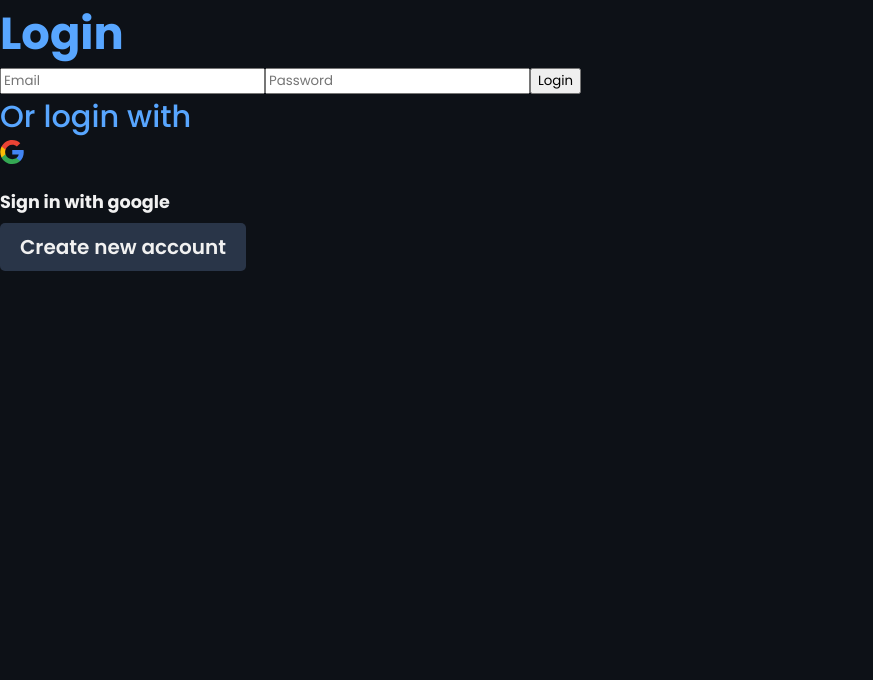
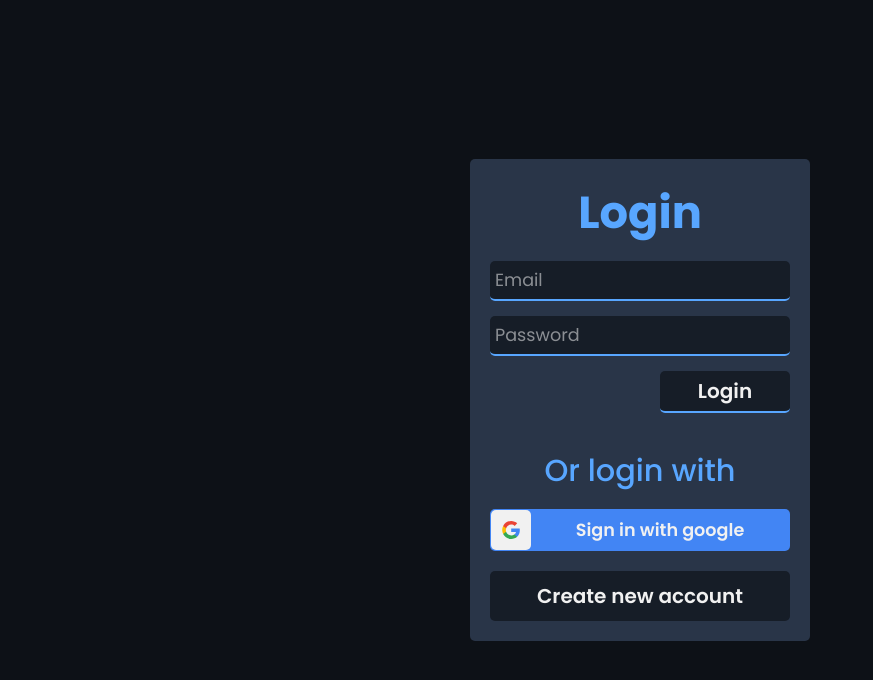
Before and after one commit to JuanWebDeveloper/Virtual-Note-Diary, a React (Create React App) app: page /auth/login in a window 1280 px wide. Shown: the top 680 px of the page, without its empty margins (0-873 px from the left). Built offline with nearby package versions, Linux system fonts and the light colour scheme.

Commit message:
Styles: LoginView component styles

```diff
--- /dev/null
+++ b/src/assets/styles/components/_auth.scss
@@ -0,0 +1,111 @@
+// LoginView and RegisterView Component Styles
+.auth__login-main {
+	align-items: center;
+	display: flex;
+	height: 100vh;
+	justify-content: center;
+	margin: 0;
+	width: 100vw;
+}
+
+.auth__login-main-content {
+	background: $background_color_secondary;
+	border-radius: 5px;
+	padding: 20px;
+
+	.auth__form {
+		display: flex;
+		flex-direction: column;
+		margin-top: 15px;
+
+		.auth__form-input {
+			background-color: $background_color_third;
+			border: none;
+			border-bottom: 2px solid $title_color;
+			border-radius: 5px;
+			color: $text_color;
+			font-size: $font_size_text;
+			height: 40px;
+			margin-bottom: 15px;
+			padding: 0 5px;
+			width: 300px;
+
+			&::placeholder {
+				color: lighten($text_color, 50);
+				opacity: 0.5;
+			}
+
+			&:focus {
+				outline: none;
+			}
+		}
+
+		.auth__form-button {
+			background-color: $background_color_third;
+			border: none;
+			border-bottom: 2px solid $title_color;
+			border-radius: 5px;
+			color: $text_color;
+			cursor: pointer;
+			font-size: $font_size_button;
+			font-weight: $font_weight_button;
+			left: calc(100% - 130px);
+			margin-bottom: 15px;
+			position: relative;
+			padding: 5px 0;
+			transition: $transition;
+			width: 130px;
+
+			&:hover {
+				background-color: lighten($background_color_third, 5);
+				transform: scale(1.1);
+			}
+		}
+	}
+}
+
+.auth__social-networks {
+	align-items: center;
+	display: flex;
+	flex-direction: column;
+	justify-content: center;
+	padding: 20px 0;
+	width: 100%;
+
+	.auth__google-button {
+		background-color: $background_google_button;
+		border-radius: 5px;
+		cursor: pointer;
+		height: 42px;
+		margin-top: 15px;
+		transition: box-shadow 0.3s ease;
+		width: 100%;
+
+		.auth__google-logo {
+			background-color: $text_color;
+			border-radius: 5px;
+			height: 40px;
+			margin-top: 1px;
+			margin-left: 1px;
+			position: absolute;
+			width: 40px;
+
+			img {
+				height: 18px;
+				margin-top: 11px;
+				margin-left: 11px;
+				position: absolute;
+				width: 18px;
+			}
+		}
+
+		.auth__google-button-text {
+			color: $text_color;
+			font-size: $font_size_text;
+			font-weight: $font_weight_button;
+			margin-top: 8px;
+			padding-left: 40px;
+			text-align: center;
+		}
+	}
+}
--- a/src/assets/styles/defaults/_globals.scss
+++ b/src/assets/styles/defaults/_globals.scss
@@ -16,6 +16,7 @@ body {
 	font-size: $font_size_title;
 	font-weight: $font_weight_title;
 	margin: 0;
+	text-align: center;
 }
 
 .sub-title {
@@ -37,17 +38,18 @@ p {
 }
 
 .button {
-	background-color: $background_color_secondary;
+	background-color: $background_color_third;
 	border-radius: 5px;
 	color: $text_color;
 	font-size: $font_size_button;
 	font-weight: $font_weight_button;
 	padding: 10px 20px;
+	text-align: center;
 	text-decoration: none;
 	transition: $transition;
 
 	&:hover {
-		background-color: lighten($background_color_secondary, 15);
+		background-color: lighten($background_color_third, 5);
 		transform: scale(1.1);
 	}
 }
--- a/src/assets/styles/defaults/_settings.scss
+++ b/src/assets/styles/defaults/_settings.scss
@@ -4,6 +4,8 @@
 // Background Colors
 $background_color_primary: #0d1117;
 $background_color_secondary: lighten($background_color_primary, 15);
+$background_color_third: darken($background_color_secondary, 10);
+$background_google_button: #4285f4;
 
 // Text Colors
 $title_color: #58a6ff;
--- a/src/assets/styles/styles.scss
+++ b/src/assets/styles/styles.scss
@@ -4,3 +4,4 @@
 
 // Components Styles
 @import './components/home';
+@import './components/auth';
--- a/src/components/auth/LoginView.js
+++ b/src/components/auth/LoginView.js
@@ -7,7 +7,7 @@ export const LoginView = () => {
 		<div className='auth__login-main'>
 			<div className='auth__login-main-content'>
 				<h2 className='title'>Login</h2>
-				<form>
+				<form className='auth__form'>
 					<input type='text' name='email' placeholder='Email' className='auth__form-input' autoComplete='off' />
 					<input type='password' name='password' placeholder='Password' className='auth__form-input' />
 					<button className='auth__form-button'>Login</button>
@@ -18,9 +18,7 @@ export const LoginView = () => {
 							<div className='auth__google-logo'>
 								<img src={googleLogo} alt='google button' />
 							</div>
-							<p className='auth__google-button-text'>
-								<b>Sign in with google</b>
-							</p>
+							<p className='auth__google-button-text'>Sign in with google</p>
 						</div>
 					</div>
 
```
